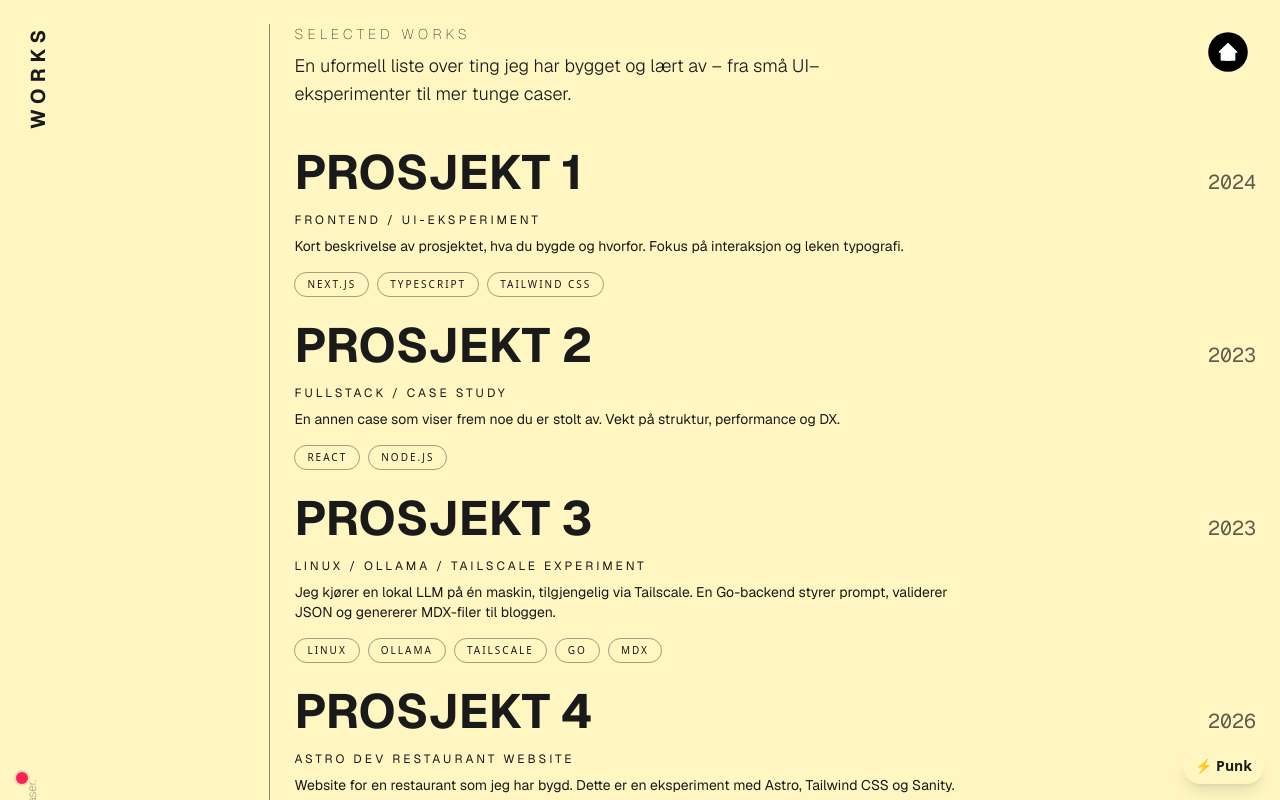
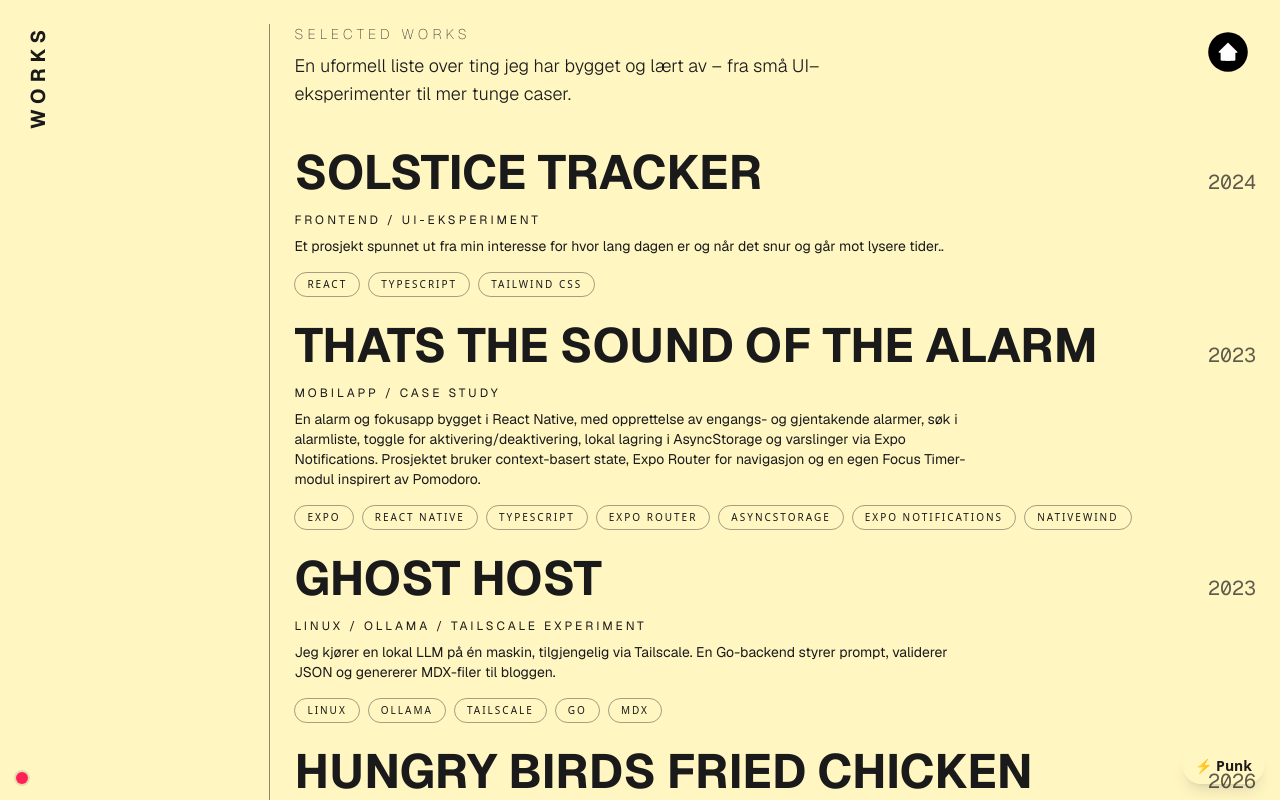
Before and after one commit to aleksejunas/aleksejunas-dot-no, a Next.js app: page /works in a window 1280 px wide. Shown: the top 800 px of the page. Built offline with nearby package versions, Linux system fonts and the light colour scheme; no server answers; a web font is replaced by a local one.

Commit message:
remove gemini workflows

```diff
--- a/src/app/works/page.tsx
+++ b/src/app/works/page.tsx
@@ -1,24 +1,32 @@
 const projects = [
   {
-    title: "Prosjekt 1",
+    title: "Solstice Tracker",
     subtitle: "Frontend / UI-eksperiment",
     description:
-      "Kort beskrivelse av prosjektet, hva du bygde og hvorfor. Fokus på interaksjon og leken typografi.",
+      "Et prosjekt spunnet ut fra min interesse for hvor lang dagen er og når det snur og går mot lysere tider..",
     year: "2024",
-    tech: ["Next.js", "TypeScript", "Tailwind CSS"],
+    tech: ["React", "TypeScript", "Tailwind CSS"],
     link: "https://example.com/prosjekt-1",
   },
   {
-    title: "Prosjekt 2",
-    subtitle: "Fullstack / Case study",
+    title: "Thats the sound of the alarm",
+    subtitle: "Mobilapp / Case study",
     description:
-      "En annen case som viser frem noe du er stolt av. Vekt på struktur, performance og DX.",
+      "En alarm og fokusapp bygget i React Native, med opprettelse av engangs- og gjentakende alarmer, søk i alarmliste, toggle for aktivering/deaktivering, lokal lagring i AsyncStorage og varslinger via Expo Notifications. Prosjektet bruker context-basert state, Expo Router for navigasjon og en egen Focus Timer-modul inspirert av Pomodoro.",
     year: "2023",
-    tech: ["React", "Node.js"],
+    tech: [
+      "Expo",
+      "React Native",
+      "TypeScript",
+      "Expo Router",
+      "AsyncStorage",
+      "Expo Notifications",
+      "Nativewind",
+    ],
     link: "https://example.com/prosjekt-2",
   },
   {
-    title: "Prosjekt 3",
+    title: "Ghost Host",
     subtitle: "Linux / Ollama / tailscale experiment",
     description:
       "Jeg kjører en lokal LLM på én maskin, tilgjengelig via Tailscale. En Go-backend styrer prompt, validerer JSON og genererer MDX-filer til bloggen.",
@@ -27,7 +35,7 @@ const projects = [
     link: "https://example.com/prosjekt-3",
   },
   {
-    title: "Prosjekt 4",
+    title: "Hungry Birds Fried Chicken Restaurant Website",
     subtitle: "Astro Dev Restaurant Website",
     description:
       "Website for en restaurant som jeg har bygd. Dette er en eksperiment med Astro, Tailwind CSS og Sanity.",
```
